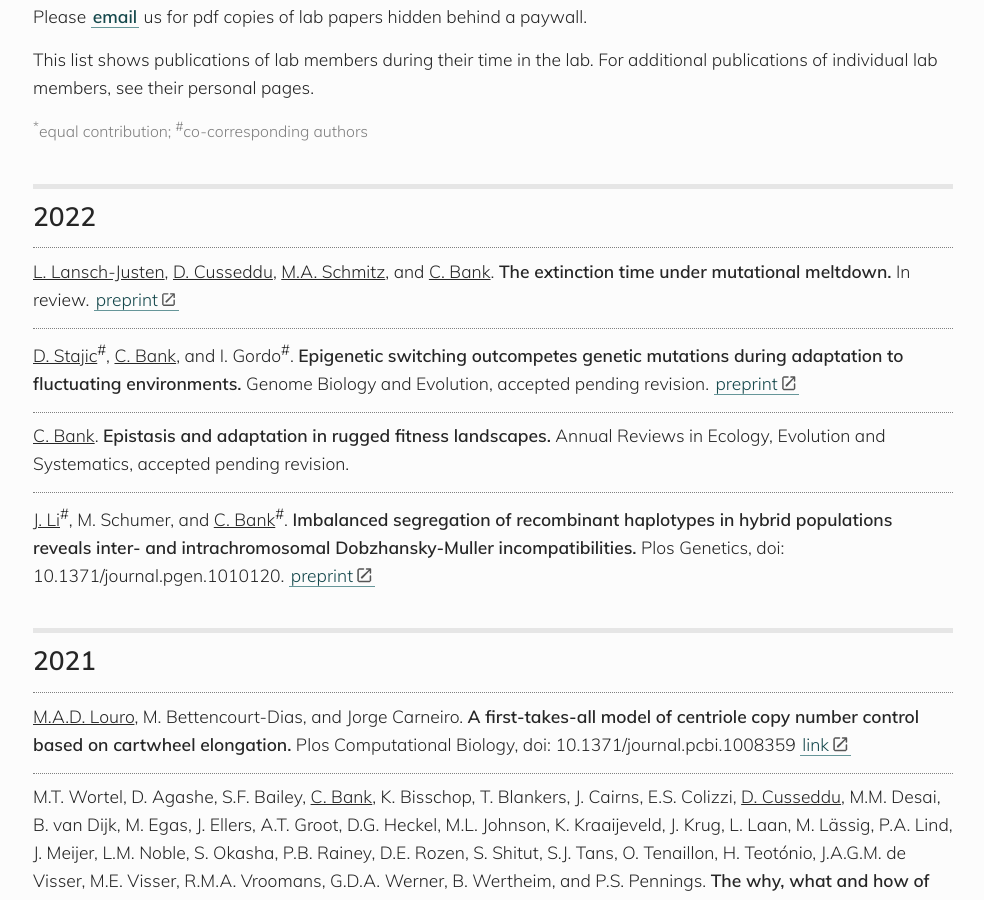
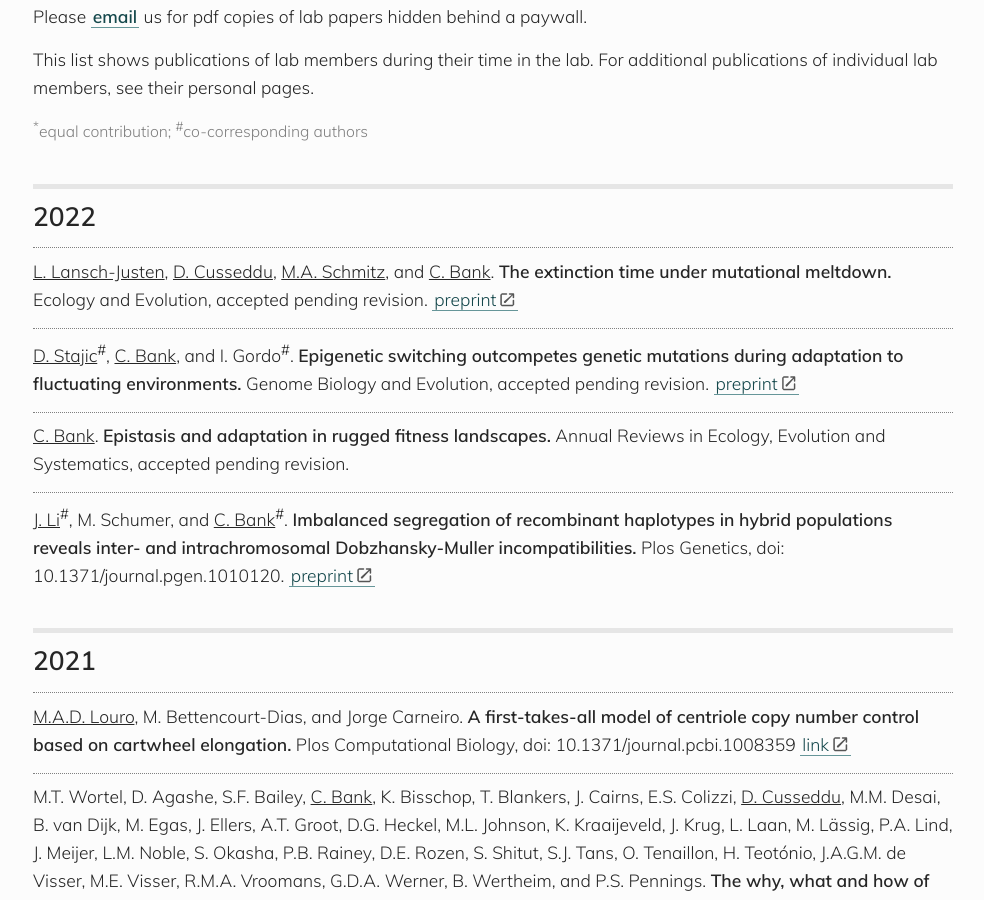
Before and after one commit to banklab/banklab.github.io, a Jekyll site: the page built from publications.md, in a window 1280 px wide and 900 px high, scrolled down 419 px. Shown: the whole window, without its empty margins (147-1131 px from the left). Built offline with Jekyll 4.4.1, drawn with Linux system fonts in a browser that asks for light colours; some web fonts are replaced.

Commit message:
Update publications.md
Lucy's paper accepted!

```diff
--- a/publications.md
+++ b/publications.md
@@ -21,7 +21,7 @@
 
 ## 2022
 
-<u>L. Lansch-Justen</u>, <u>D. Cusseddu</u>, <u>M.A. Schmitz</u>, and  <u>C. Bank</u>. **The extinction time under mutational meltdown.** In review. [preprint](https://www.biorxiv.org/content/10.1101/2022.02.01.478601)
+<u>L. Lansch-Justen</u>, <u>D. Cusseddu</u>, <u>M.A. Schmitz</u>, and  <u>C. Bank</u>. **The extinction time under mutational meltdown.** Ecology and Evolution, accepted pending revision. [preprint](https://www.biorxiv.org/content/10.1101/2022.02.01.478601)
 
 <u>D. Stajic</u><sup>#</sup>, <u>C. Bank</u>, and I. Gordo<sup>#</sup>. **Epigenetic switching outcompetes genetic mutations during adaptation to fluctuating environments.** Genome Biology and Evolution, accepted pending revision. [preprint](https://www.biorxiv.org/content/10.1101/2021.03.11.434930v1.abstract)
 
```
